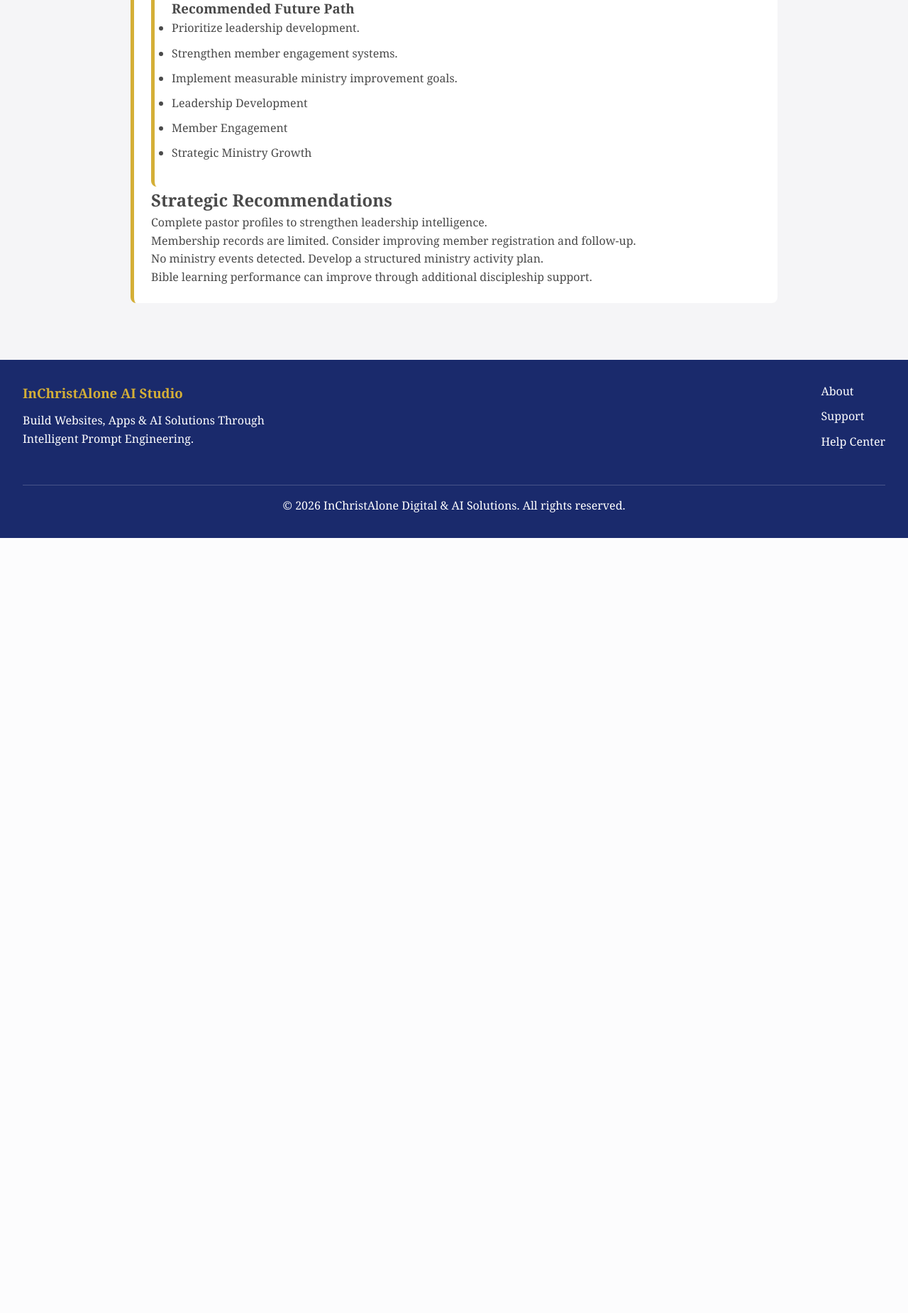
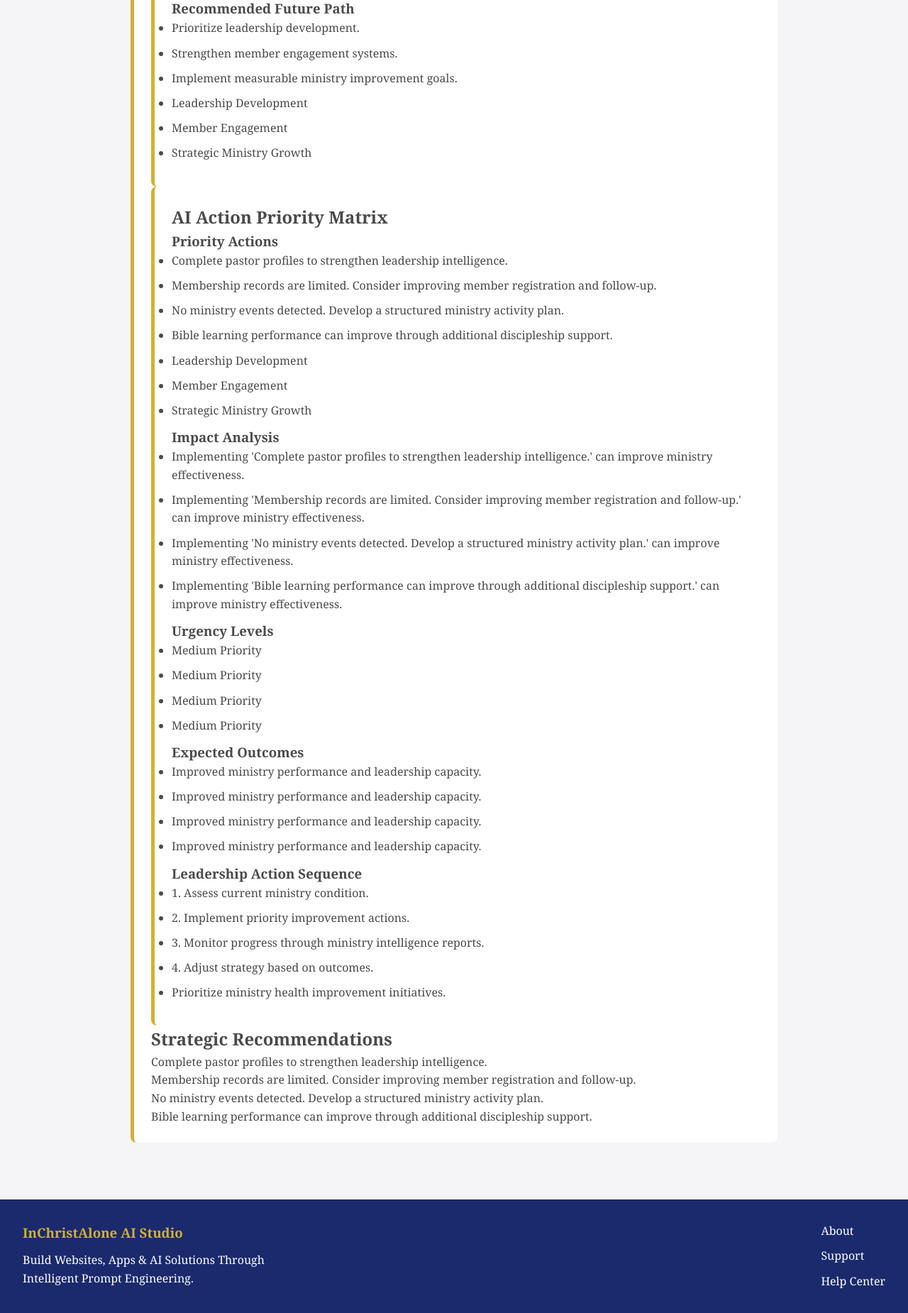
Before and after one commit to taiwolade-dot/InChristAlone-AI-Studio, a Flask app: page /ministry-executive-dashboard in a window 1280 px wide. Shown: the part 3710-5560 px from the top of the page at 71% size. Before the commit the page ends 4468 px from the top, so only its background shows below. Run offline with Flask 3, Linux system fonts and the light colour scheme; data that the repository does not hold is empty.

Commit message:
Add AI recommendation optimization layer

```diff
--- /dev/null
+++ b/modules/ministry_intelligence/recommendation_optimizer.py
@@ -0,0 +1,57 @@
+def generate_optimized_recommendations(
+    recommendations,
+    decision_support,
+    strategic_plan,
+    forecast,
+    scenarios
+):
+
+    priority_actions = []
+    impact_analysis = []
+    urgency_levels = []
+    expected_outcomes = []
+    action_sequence = []
+
+    for item in recommendations:
+        priority_actions.append(
+            item
+        )
+
+        impact_analysis.append(
+            f"Implementing '{item}' can improve ministry effectiveness."
+        )
+
+        urgency_levels.append(
+            "Medium Priority"
+        )
+
+        expected_outcomes.append(
+            "Improved ministry performance and leadership capacity."
+        )
+
+    action_sequence.extend([
+        "1. Assess current ministry condition.",
+        "2. Implement priority improvement actions.",
+        "3. Monitor progress through ministry intelligence reports.",
+        "4. Adjust strategy based on outcomes."
+    ])
+
+    if decision_support:
+        if decision_support.get("priorities"):
+            priority_actions.extend(
+                decision_support["priorities"]
+            )
+
+    if strategic_plan:
+        if strategic_plan.get("immediate_actions"):
+            action_sequence.extend(
+                strategic_plan["immediate_actions"]
+            )
+
+    return {
+        "priority_actions": priority_actions,
+        "impact_analysis": impact_analysis,
+        "urgency_levels": urgency_levels,
+        "expected_outcomes": expected_outcomes,
+        "action_sequence": action_sequence
+    }
--- a/modules/ministry_intelligence/routes.py
+++ b/modules/ministry_intelligence/routes.py
@@ -26,6 +26,7 @@ from .decision_support import generate_decision_support
 from .strategic_planner import generate_strategic_plan
 from .forecasting import generate_ministry_forecast
 from .scenario_simulator import generate_ministry_scenarios
+from .recommendation_optimizer import generate_optimized_recommendations
 
 
 @ministry_intelligence_bp.route("/ministry-intelligence")
@@ -251,6 +252,14 @@ def ministry_executive_dashboard():
         decision_support
     )
 
+    optimized_recommendations = generate_optimized_recommendations(
+        recommendations,
+        decision_support,
+        strategic_plan,
+        forecast,
+        scenarios
+    )
+
     chart_data = {
         "health_change": comparison["health_change"] if comparison else 0,
         "growth_change": comparison["growth_change"] if comparison else 0,
@@ -271,6 +280,7 @@ def ministry_executive_dashboard():
         strategic_plan=strategic_plan,
         forecast=forecast,
         scenarios=scenarios,
+        optimized_recommendations=optimized_recommendations,
         chart_data=json.dumps(chart_data)
     )
 
--- a/modules/ministry_intelligence/templates/ministry_intelligence/executive_dashboard.html
+++ b/modules/ministry_intelligence/templates/ministry_intelligence/executive_dashboard.html
@@ -299,6 +299,54 @@ Risk:
 
 </div>
 
+
+
+<div class="insight-card">
+
+<h2>AI Action Priority Matrix</h2>
+
+<h3>Priority Actions</h3>
+<ul>
+{% for item in optimized_recommendations.priority_actions %}
+<li>{{ item }}</li>
+{% endfor %}
+</ul>
+
+
+<h3>Impact Analysis</h3>
+<ul>
+{% for item in optimized_recommendations.impact_analysis %}
+<li>{{ item }}</li>
+{% endfor %}
+</ul>
+
+
+<h3>Urgency Levels</h3>
+<ul>
+{% for item in optimized_recommendations.urgency_levels %}
+<li>{{ item }}</li>
+{% endfor %}
+</ul>
+
+
+<h3>Expected Outcomes</h3>
+<ul>
+{% for item in optimized_recommendations.expected_outcomes %}
+<li>{{ item }}</li>
+{% endfor %}
+</ul>
+
+
+<h3>Leadership Action Sequence</h3>
+<ul>
+{% for item in optimized_recommendations.action_sequence %}
+<li>{{ item }}</li>
+{% endfor %}
+</ul>
+
+
+</div>
+
 <h2>Strategic Recommendations</h2>
 
 {% for item in recommendations %}
```
